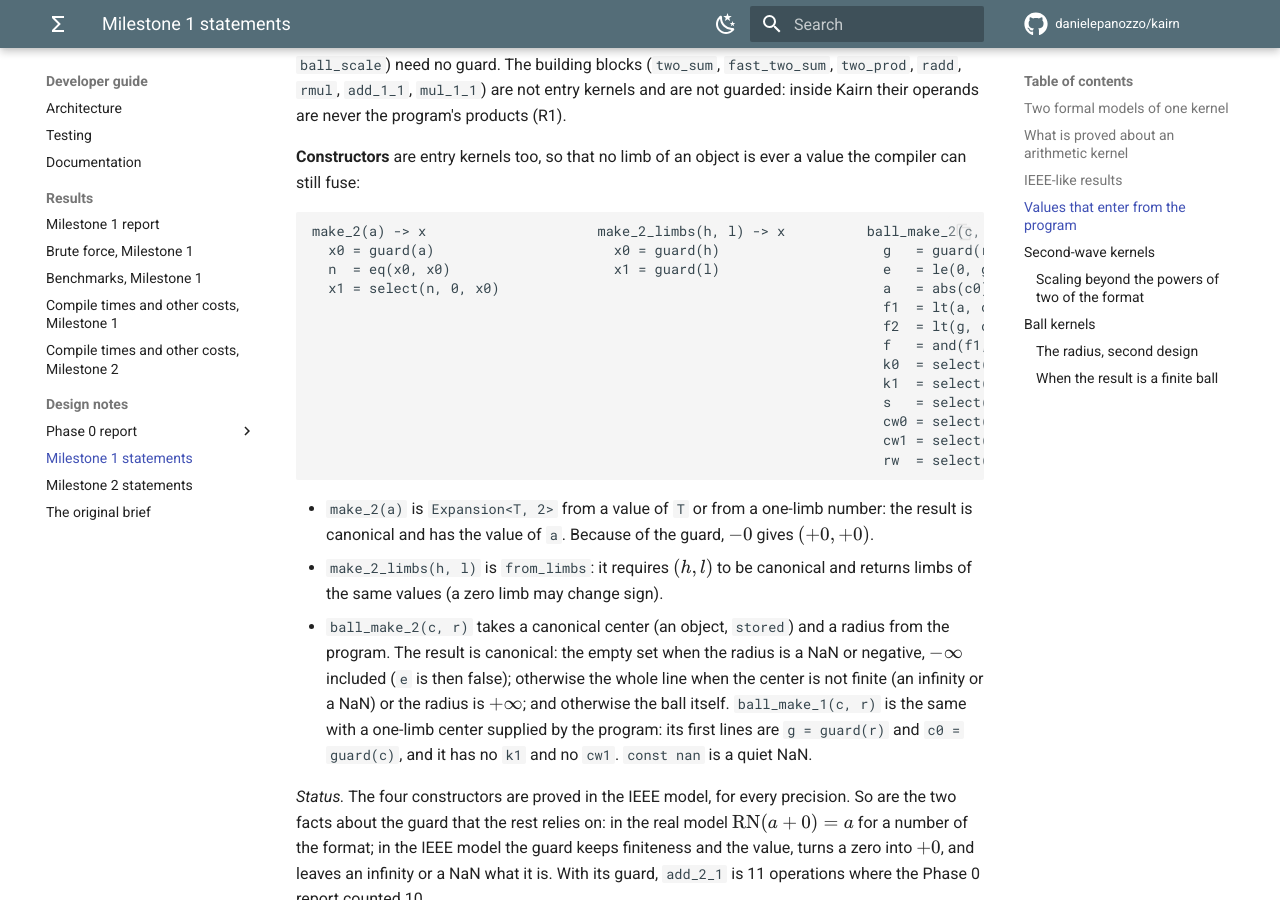
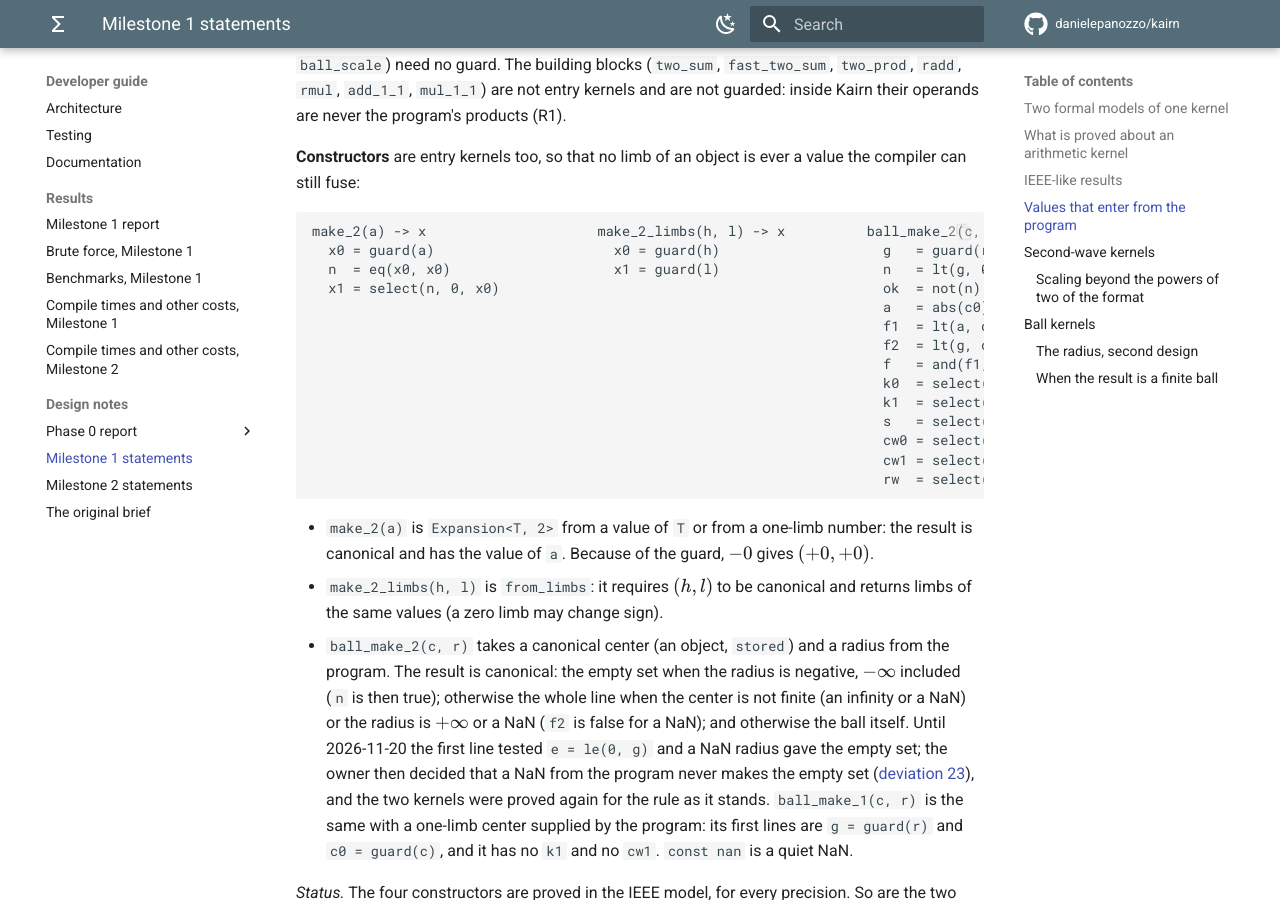
Before and after one commit to danielepanozzo/kairn, an MkDocs documentation site: the page built from docs/developer/design/milestone1.md, in a window 1280 px wide and 900 px high, scrolled down 7196 px. Built offline with MkDocs 1.6.1 and Material for MkDocs 9.7.7, drawn with Linux system fonts in a browser that asks for light colours; comment, search, counter and statistics services are not loaded.

Commit message:
A NaN radius is the whole line: the headers' comments, the pages, the decisions log, the runner's empty operands
The constructors are proved again for the rule, so the texts that said the
proof was being redone say what holds. The Milestone 1 page shows the listing
as it is now, with the date and the reason of the change; the Milestone 2 page's
table of what a constructor makes of each value follows; deviation 23 covers the
radius, and the log has the decision.

The tests' runner built every ball operand with the public constructor, which
no longer makes the empty set of a NaN radius: it builds the empty operand with
Ball::empty(). With Apple clang everything compiles, and the 20 tests of the
ball operations that reported "an operand is empty but the result is the whole
line" no longer do; they still fail on this branch, as every test the oracle
judges does, until the oracle reads the interval claims and the new rule.

Co-Authored-By: Claude Fable 5.2 <noreply@anthropic.com>
Claude-Session: https://claude.ai/code/session_01ULwCxzT6Dhw9xUiTw8mJz1

````diff
--- a/docs/developer/design/milestone1.md
+++ b/docs/developer/design/milestone1.md
@@ -282,17 +282,18 @@ can still fuse:
 ```
 make_2(a) -> x                     make_2_limbs(h, l) -> x          ball_make_2(c, r) -> (cw, rw)
   x0 = guard(a)                      x0 = guard(h)                    g   = guard(r)
-  n  = eq(x0, x0)                    x1 = guard(l)                    e   = le(0, g)
-  x1 = select(n, 0, x0)                                               a   = abs(c0)
+  n  = eq(x0, x0)                    x1 = guard(l)                    n   = lt(g, 0)
+  x1 = select(n, 0, x0)                                               ok  = not(n)
+                                                                      a   = abs(c0)
                                                                       f1  = lt(a, const inf)
                                                                       f2  = lt(g, const inf)
                                                                       f   = and(f1, f2)
                                                                       k0  = select(f, c0, 0)
                                                                       k1  = select(f, c1, 0)
                                                                       s   = select(f, g, const inf)
-                                                                      cw0 = select(e, k0, const nan)
-                                                                      cw1 = select(e, k1, const nan)
-                                                                      rw  = select(e, s, const nan)
+                                                                      cw0 = select(ok, k0, const nan)
+                                                                      cw1 = select(ok, k1, const nan)
+                                                                      rw  = select(ok, s, const nan)
 ```
 
 - `make_2(a)` is `Expansion<T, 2>` from a value of `T` or from a one-limb number: the result is
@@ -300,9 +301,13 @@ make_2(a) -> x                     make_2_limbs(h, l) -> x          ball_make_2(
 - `make_2_limbs(h, l)` is `from_limbs`: it requires $(h, l)$ to be canonical and returns limbs of
   the same values (a zero limb may change sign).
 - `ball_make_2(c, r)` takes a canonical center (an object, `stored`) and a radius from the
-  program. The result is canonical: the empty set when the radius is a NaN or negative,
-  $-\infty$ included (`e` is then false); otherwise the whole line when the center is not finite
-  (an infinity or a NaN) or the radius is $+\infty$; and otherwise the ball itself. `ball_make_1(c, r)` is the same with a one-limb center supplied by
+  program. The result is canonical: the empty set when the radius is negative, $-\infty$
+  included (`n` is then true); otherwise the whole line when the center is not finite (an
+  infinity or a NaN) or the radius is $+\infty$ or a NaN (`f2` is false for a NaN); and otherwise
+  the ball itself. Until 2026-11-20 the first line tested `e = le(0, g)` and a NaN radius gave
+  the empty set; the owner then decided that a NaN from the program never makes the empty set
+  ([deviation 23](phase0/decisions.md#deviations-from-the-brief-flagged)), and the two kernels
+  were proved again for the rule as it stands. `ball_make_1(c, r)` is the same with a one-limb center supplied by
   the program: its first lines are `g = guard(r)` and `c0 = guard(c)`, and it has no `k1` and
   no `cw1`. `const nan` is a quiet NaN.
 
--- a/docs/tools/test_reference.py
+++ b/docs/tools/test_reference.py
@@ -528,8 +528,7 @@ class Tool(unittest.TestCase):
             self.change(name, lambda k: k.update(ieee_only=True))
 
     def test_ieee_only_with_two_statuses(self):
-        # make_2, proved in the IEEE model and without a real-model statement (ball_make_1, the
-        # kernel this used, is unverified since 2026-11-20, in both statuses).
+        # make_2, proved in the IEEE model and without a real-model statement.
         self.change("make_2", lambda k: k.update(status="unverified"))
         self.fails("make_2", "ieee_only", "ieee_status")
 
````
Also changed, not shown: docs/developer/architecture.md (+1 -1 lines), docs/developer/design/milestone2.md (+9 -7 lines), docs/developer/design/phase0/decisions.md (+2 -1 lines), docs/getting-started/guarantees.md (+2 -2 lines), docs/tutorials/accurate-sums.md (+1 -1 lines), 3 other files.
